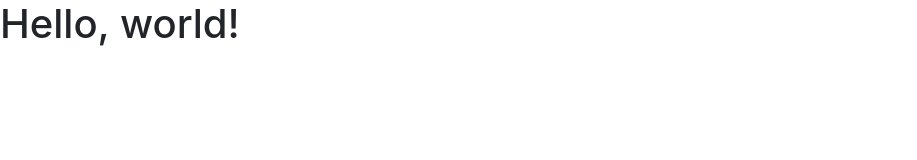
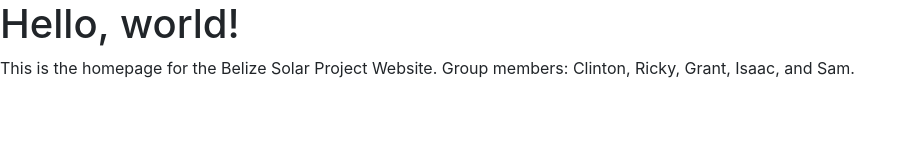
Before and after one commit to GrantCulbertson/BelizeSolarProject, a website: page src/pages/index.html in a window 1280 px wide. Shown: the whole page, without its empty margins (0-917 px from the left). Drawn offline with nearby package versions, Linux system fonts and the light colour scheme.

Commit message:
fixed one spelling error in Makefile, added my mirror link to the README, and added some info to the homepage for clarity.  also to see if all of this will work.

```diff
--- a/src/pages/index.html
+++ b/src/pages/index.html
@@ -8,10 +8,11 @@
     <!-- Bootstrap CSS -->
     <link rel="stylesheet" href="https://cdn.jsdelivr.net/npm/bootstrap@4.0.0/dist/css/bootstrap.min.css" integrity="sha384-Gn5384xqQ1aoWXA+058RXPxPg6fy4IWvTNh0E263XmFcJlSAwiGgFAW/dAiS6JXm" crossorigin="anonymous">
 
-    <title>Hello, world!</title>
+    <title>Belize Solar Project Homepage</title>
   </head>
   <body>
     <h1>Hello, world!</h1>
+    <p>This is the homepage for the Belize Solar Project Website.  Group members: Clinton, Ricky, Grant, Isaac, and Sam.</p>
 
     <!-- Optional JavaScript -->
     <!-- jQuery first, then Popper.js, then Bootstrap JS -->
```
Also changed, not shown: README.md, 1 other file.
